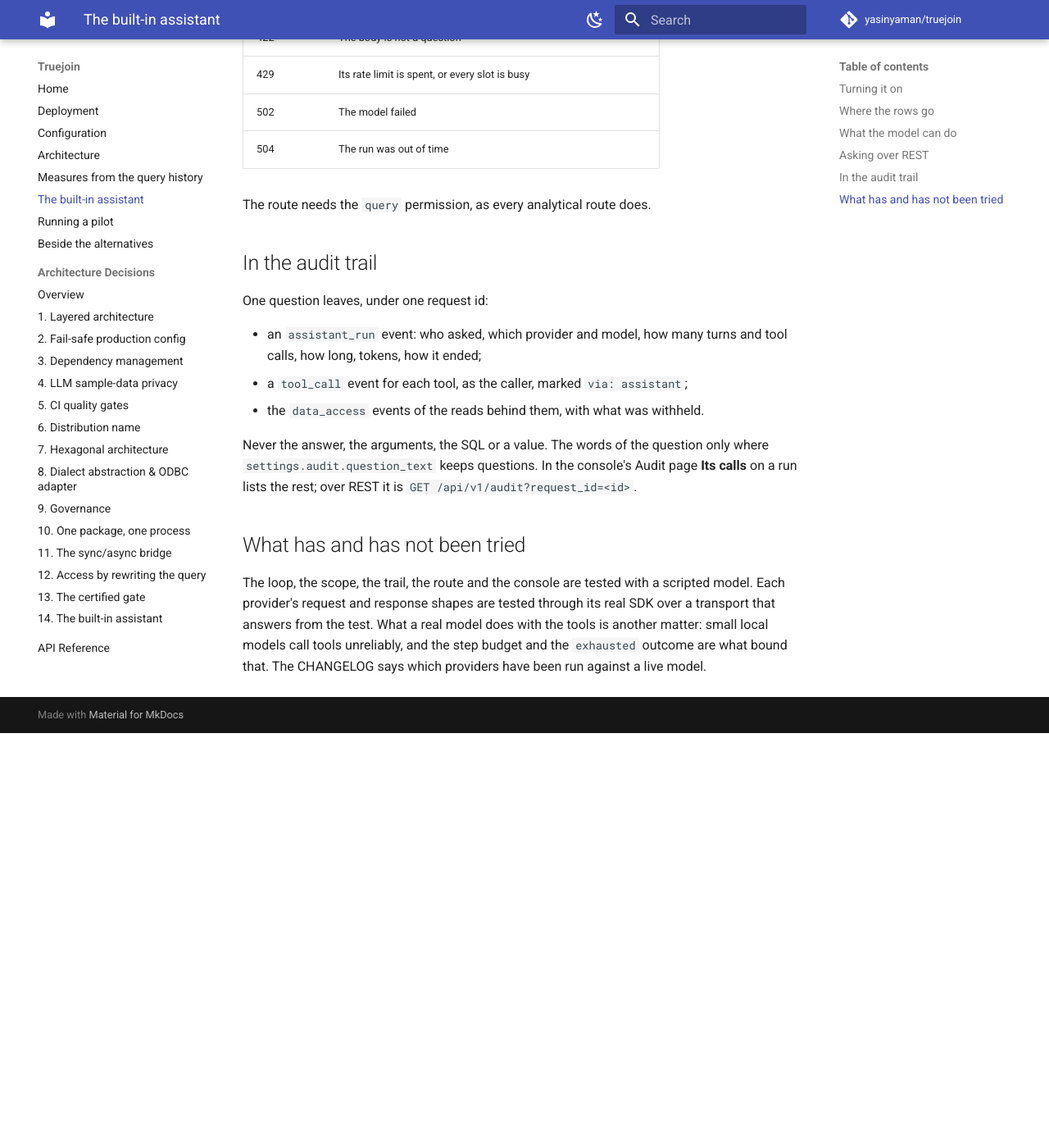
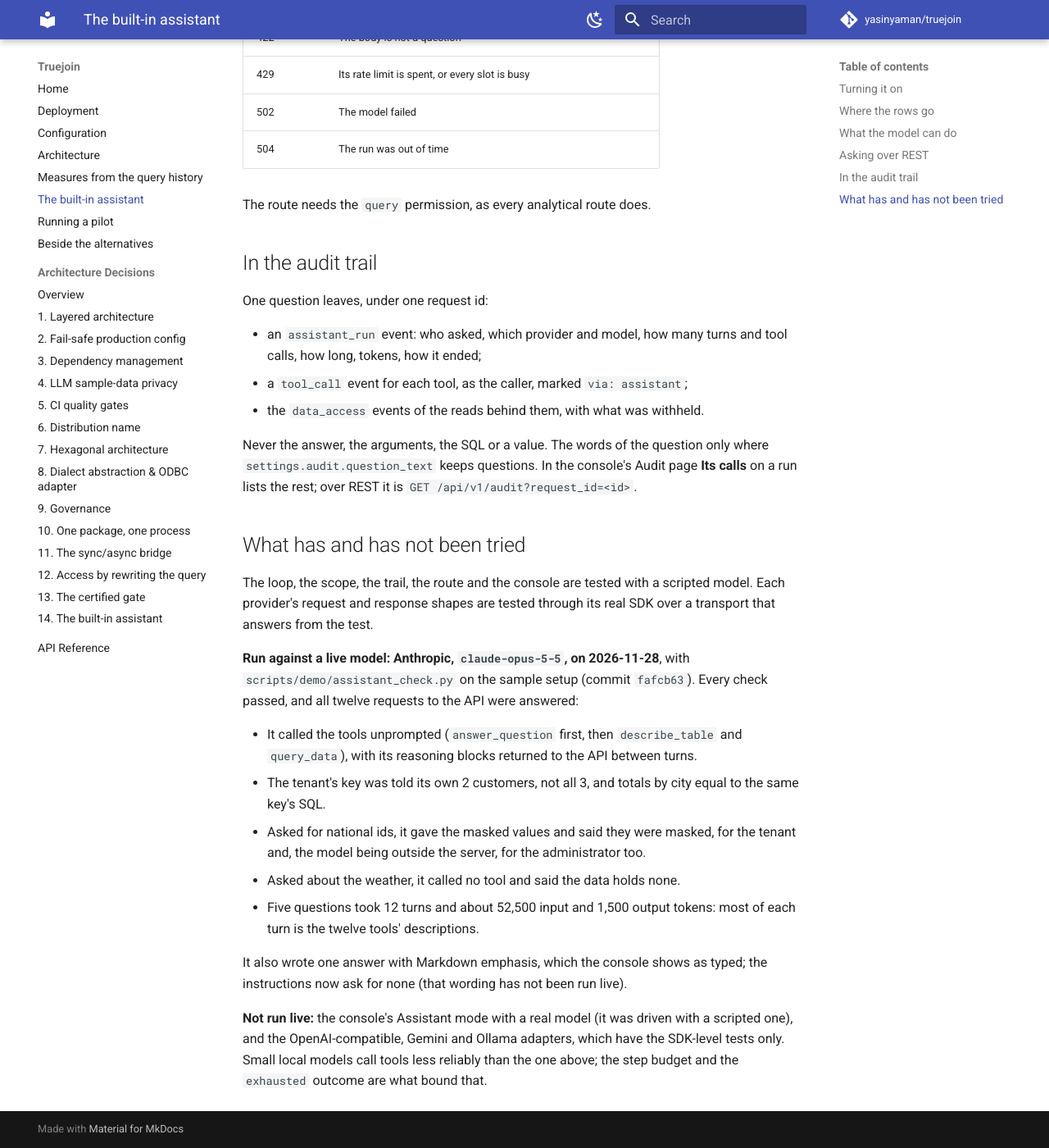
Before and after one commit to yasinyaman/truejoin, an MkDocs documentation site: the page built from docs/docs/assistant.md, in a window 1280 px wide and 1400 px high, scrolled down 3774 px. Shown: the whole window at 82% size. Built offline with MkDocs 1.6.1 and Material for MkDocs 9.7.7, drawn with Linux system fonts in a browser that asks for light colours; comment, search, counter and statistics services are not loaded; before the commit the page ends 4668 px from its top, so only the background shows below that.

Commit message:
Record the assistant's run against a live model
Anthropic's claude-opus-5-5, on 2026-11-28, with assistant_check.py on the
sample setup: every check passed, twelve requests answered, reasoning blocks
returned between turns. docs/docs/assistant.md says what it showed and what
has still not been run live (the console with a real model, and the other
three adapters).

One answer came with Markdown emphasis, which the console shows as typed:
the instructions now ask for none.

Co-Authored-By: Claude Fable 5.2 <noreply@anthropic.com>
Claude-Session: https://claude.ai/code/session_01RRn47SDgzu8JQF3ZsQ2Q9c

```diff
--- a/docs/docs/assistant.md
+++ b/docs/docs/assistant.md
@@ -174,7 +174,29 @@ Audit page **Its calls** on a run lists the rest; over REST it is
 
 The loop, the scope, the trail, the route and the console are tested with a
 scripted model. Each provider's request and response shapes are tested through
-its real SDK over a transport that answers from the test. What a real model
-does with the tools is another matter: small local models call tools
-unreliably, and the step budget and the `exhausted` outcome are what bound
-that. The CHANGELOG says which providers have been run against a live model.
+its real SDK over a transport that answers from the test.
+
+**Run against a live model: Anthropic, `claude-opus-5-5`, on 2026-11-28**, with
+`scripts/demo/assistant_check.py` on the sample setup (commit `fafcb63`).
+Every check passed, and all twelve requests to the API were answered:
+
+- It called the tools unprompted (`answer_question` first, then
+  `describe_table` and `query_data`), with its reasoning blocks returned to
+  the API between turns.
+- The tenant's key was told its own 2 customers, not all 3, and totals by
+  city equal to the same key's SQL.
+- Asked for national ids, it gave the masked values and said they were
+  masked, for the tenant and, the model being outside the server, for the
+  administrator too.
+- Asked about the weather, it called no tool and said the data holds none.
+- Five questions took 12 turns and about 52,500 input and 1,500 output
+  tokens: most of each turn is the twelve tools' descriptions.
+
+It also wrote one answer with Markdown emphasis, which the console shows as
+typed; the instructions now ask for none (that wording has not been run live).
+
+**Not run live:** the console's Assistant mode with a real model (it was
+driven with a scripted one), and the OpenAI-compatible, Gemini and Ollama
+adapters, which have the SDK-level tests only. Small local models call tools
+less reliably than the one above; the step budget and the `exhausted` outcome
+are what bound that.
```
Also changed, not shown: CHANGELOG.md (+13 -5 lines), 1 other file.
